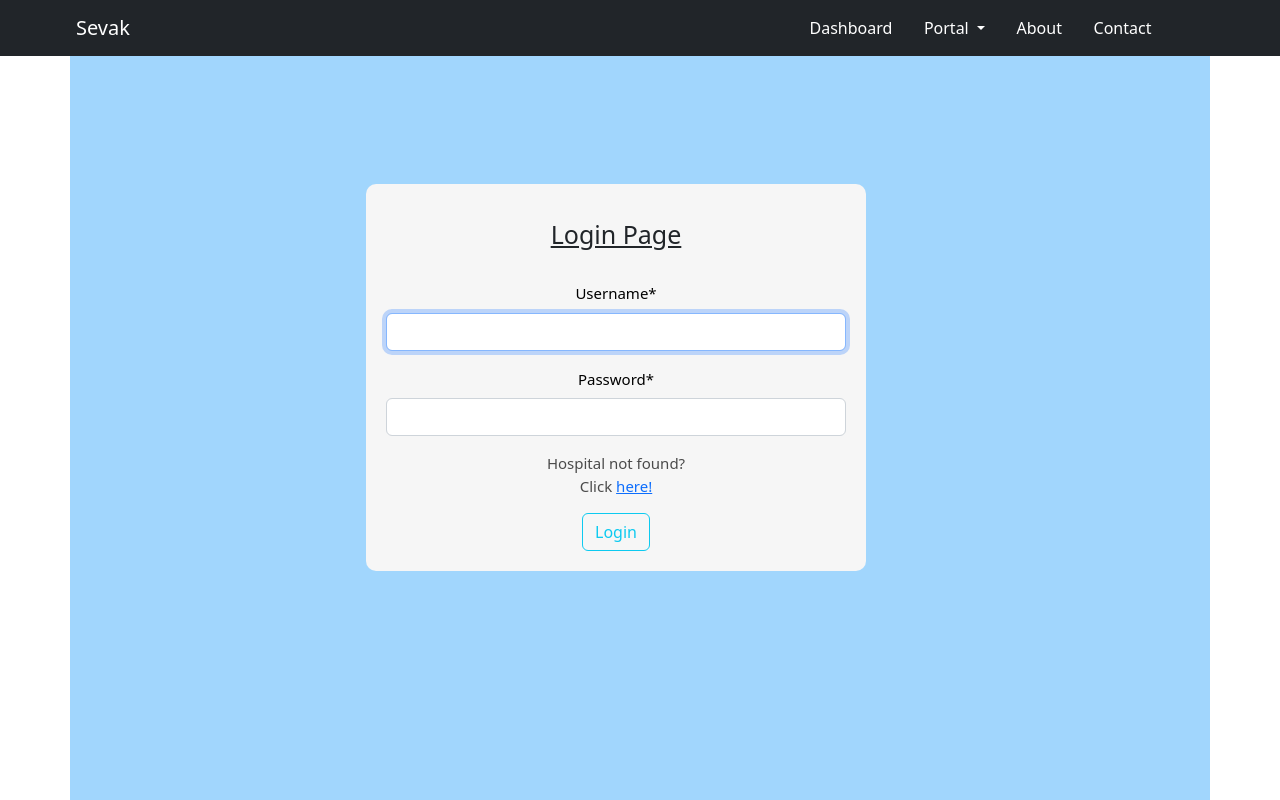
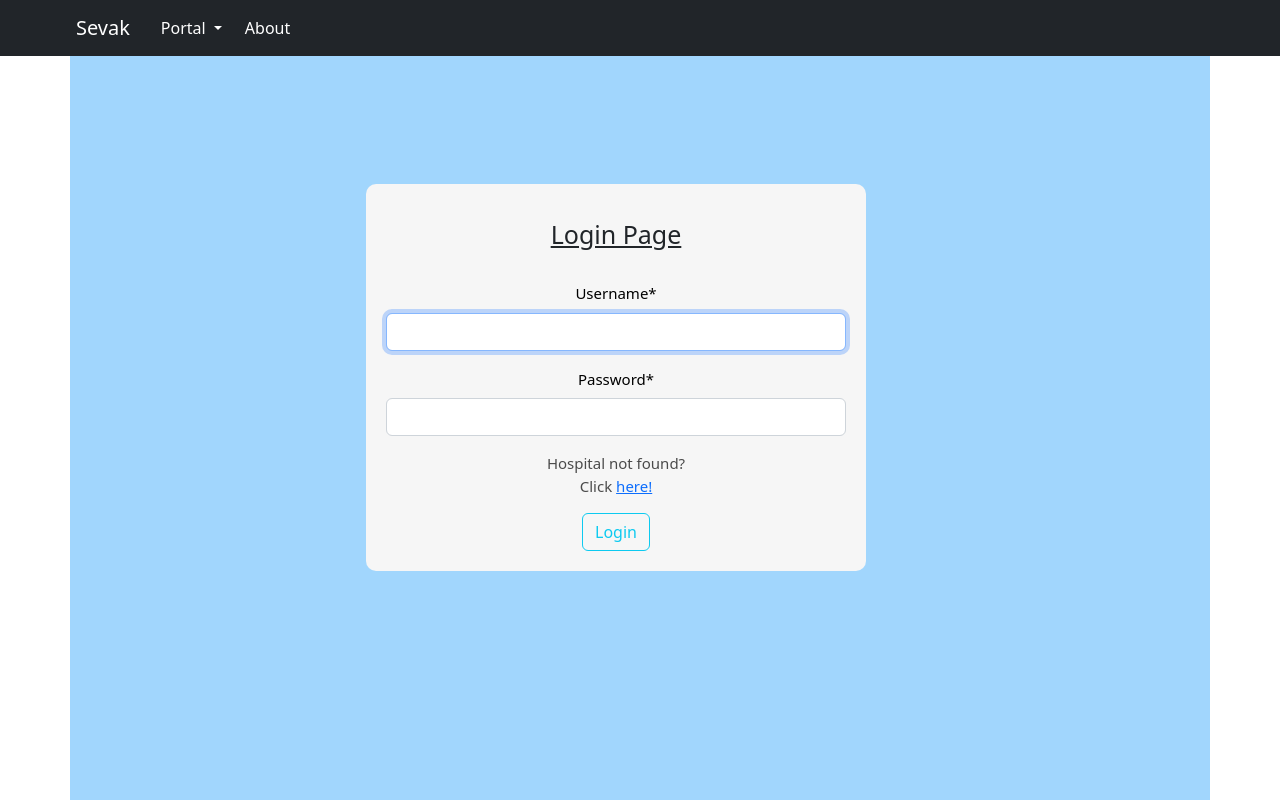
Before and after one commit to Sevak-Official/Sevak, a Django app: page /login/ in a window 1280 px wide. Run offline with Django 4.2, Linux system fonts and the light colour scheme; some libraries are stand-ins or nearby versions; some web fonts are replaced.

Commit message:
navbar updated

```diff
--- a/hck/templates/hck/base.html
+++ b/hck/templates/hck/base.html
@@ -18,12 +18,10 @@
         <button class="navbar-toggler" type="button" data-bs-toggle="collapse" data-bs-target="#navbarTogglerDemo03" aria-controls="navbarTogglerDemo03" aria-expanded="false" aria-label="Toggle navigation">
           <span class="navbar-toggler-icon"></span>
         </button>
-        <a class="navbar-brand" style="padding-left: 5vw; padding-right: 50vw" href="#" style="font:verdana">Sevak</a>
+        <a class="navbar-brand" style="padding-left: 5vw" href="https://sevak.azurewebsites.net/" style="font:verdana">Sevak</a>
         <div class="collapse navbar-collapse" id="navbarTogglerDemo03">
-          <ul class="navbar-nav me-auto mb-2 mb-lg-0">
-            <li class="nav-item">
-              <a class="nav-link active" aria-current="page" href="#">Dashboard</a>
-            </li>
+          <ul class="navbar-nav ">
+
             <li class="nav-item dropdown">
               <a class="nav-link dropdown-toggle active" href="#" role="button" data-bs-toggle="dropdown" aria-expanded="false">
                 Portal
@@ -36,9 +34,7 @@
             <li class="nav-item">
               <a class="nav-link active" href="/about">About</a>
             </li>
-            <li class="nav-item">
-              <a class="nav-link active">Contact</a>
-            </li>
+
           </ul>
         </div>
       </div>
```
